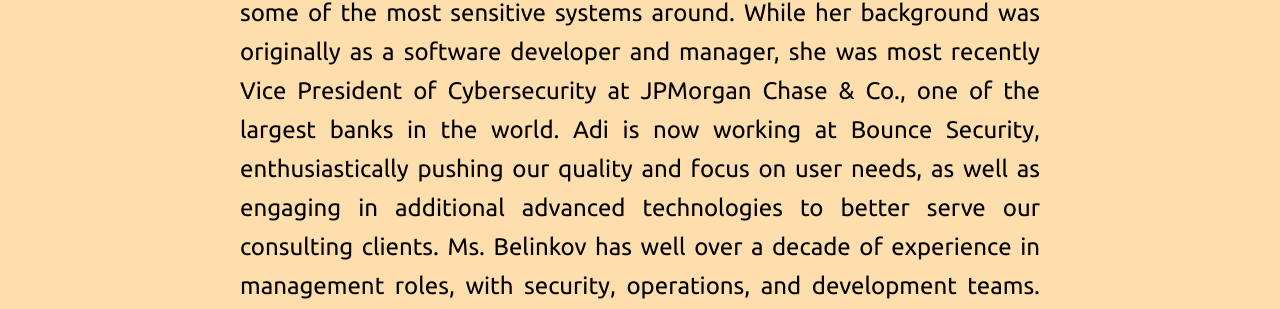
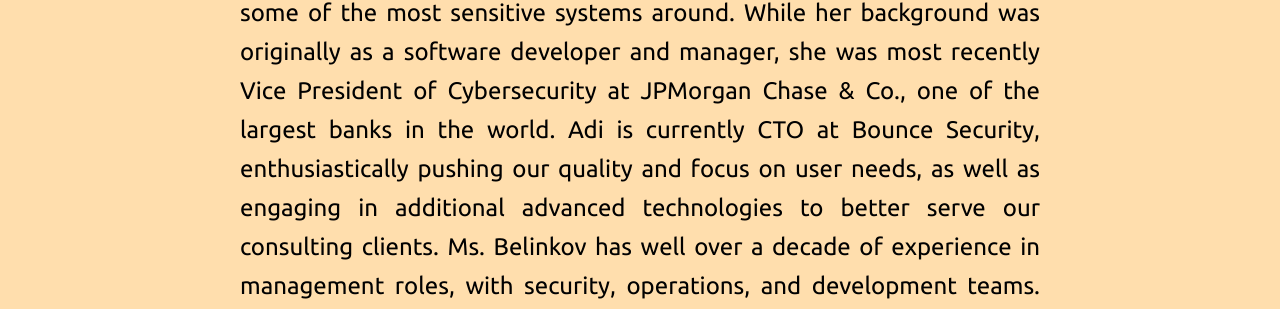
Before and after one commit to kamenskymic/bouncewebsite, a Jekyll site: the page built from index.md, in a window 1280 px wide and 1400 px high, scrolled down 4323 px. Shown: the part 300-609 px from the top of the window. Built offline with Jekyll 4.4.1, drawn with Linux system fonts in a browser that asks for light colours; some of the changed text lies outside the part shown.

Commit message:
Update about.md

```diff
--- a/_includes/about.md
+++ b/_includes/about.md
@@ -26,7 +26,7 @@ Maya is the COO of Bounce Security.
 
 [![LinkedIn](/assets/img/icon-linkedin.png)](https://www.linkedin.com/in/adi-belinkov-4b229372){: .social }
 
-Adi is an experienced security manager, used to leading teams to protect some of the most sensitive systems around. While her background was originally as a software developer and manager, she was most recently Vice President of Cybersecurity at JPMorgan Chase & Co., one of the largest banks in the world. Adi is now working at Bounce Security, enthusiastically pushing our quality and focus on user needs, as well as engaging in additional advanced technologies to better serve our consulting clients.
+Adi is an experienced security manager, used to leading teams to protect some of the most sensitive systems around. While her background was originally as a software developer and manager, she was most recently Vice President of Cybersecurity at JPMorgan Chase & Co., one of the largest banks in the world. Adi is currently CTO at Bounce Security, enthusiastically pushing our quality and focus on user needs, as well as engaging in additional advanced technologies to better serve our consulting clients.
 Ms. Belinkov has well over a decade of experience in management roles, with security, operations, and development teams. She works closely with developers, QA engineers, Devops, and Product managers to deeply embed security into their daily workflows, often delivering internal training sessions. Adi has a pragmatic understanding of organizational constraints and requirements, and leverages these to ensure we deliver the optimal results to stakeholders.
 Adi has served in the famous 8200 unit in the IDF, has a degree in Software Engineering, and is working on her Executive MBA. She also volunteers for SheCodes, and previously ran one of the chapters.
 
```
